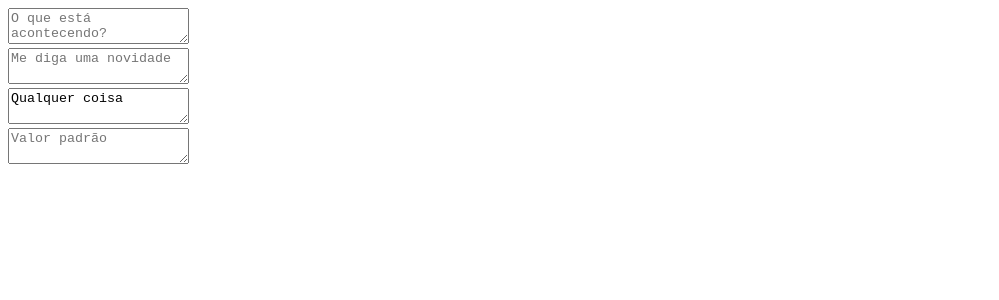
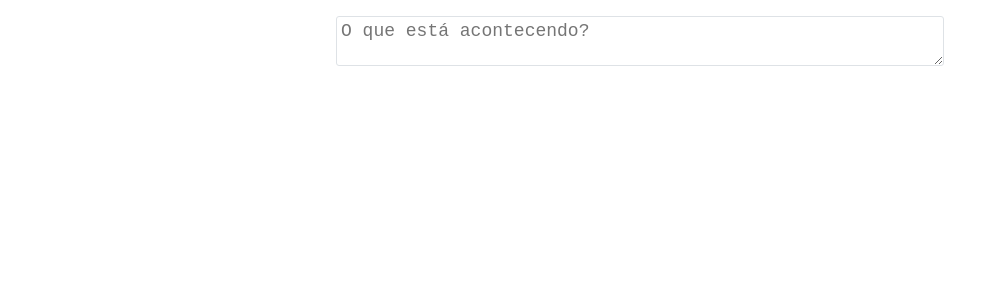
Before and after one commit to ruinedprince/Fundamentos_React, a React (Vite) app in the folder FRVite/: page / in a window 1280 px wide. Shown: the top 300 px of the page, without its empty margins (0-999 px from the left). Built offline with nearby package versions, Linux system fonts and the light colour scheme.

Commit message:
Aplicado estilização ao textarea renderizado na página principal, ao App.jsx e a página principal do projeto

```diff
--- a/FRVite/src/App.jsx
+++ b/FRVite/src/App.jsx
@@ -1,12 +1,16 @@
 import TextInput from './components/TextInput'
+import styles from './App.module.css'
+
 
 function App() {
   return (
     <div>
-      <TextInput placeholder={"O que está acontecendo?"} maxLength={125}/> {/* Componentes devem ser sempre iniciados com letra maiúscula pois são componentes React, se não, será considerado um elemento HTML. Quando criamos componentes, podemos criar quantos quisermos, basta chamá-los dentro do componente pai. Atributos devem ser passados como props, que são objetos que contêm as propriedades do componente. */}
-      <TextInput placeholder={"Me diga uma novidade"} maxLength={250}/>
-      <TextInput placeholder={"Me diga uma novidade"} maxLength={250} value={"Qualquer coisa"}/> {/* Mesmo que eu não tenha definido o valor da propriedade value, posso passar um valor fixo direto no componente.*/}
-      <TextInput maxLength={250}/> {/* Mesmo que eu não tenha definido o valor da propriedade placeholder, posso passar um valor padrão para o componente isso se chama fallback value ou valor padrão.*/}
+
+      {/* Componentes devem ser sempre iniciados com letra maiúscula pois são componentes React, se não, será considerado um elemento HTML. Quando criamos componentes, podemos criar quantos quisermos, basta chamá-los dentro do componente pai. Atributos devem ser passados como props, que são objetos que contêm as propriedades do componente. */}
+      {/* Mesmo que eu não tenha definido o valor da propriedade value, posso passar um valor fixo direto no componente.*/}
+      {/* Mesmo que eu não tenha definido o valor da propriedade placeholder, posso passar um valor padrão para o componente isso se chama fallback value ou valor padrão.*/}
+
+      <TextInput className={styles.appContainer} placeholder={"O que está acontecendo?"} maxLength={125}/>
     </div>
   )
 }
--- /dev/null
+++ b/FRVite/src/App.module.css
@@ -0,0 +1,8 @@
+.appContainer {
+    padding: 8px 16px;
+    max-width: 640px;
+    margin: 0 auto;
+    display: flex;
+    justify-content: center;
+    align-items: center;
+}
--- a/FRVite/src/components/TextInput.jsx
+++ b/FRVite/src/components/TextInput.jsx
@@ -1,9 +1,19 @@
+import styles from './TextInput.module.css';
+
 // Props são objetos que contêm as propriedades do componente. São passados como argumentos para o componente. Podemos acessar as propriedades do componente através do objeto props.
 
-export default function TextInput({placeholder = "Valor padrão", maxLength, ...props}) { // Como eu ja sei que vou receber as propriedades placeholder e maxLength, posso desestruturar o objeto props e receber as propriedades que eu quero. Se não receber, o valor padrão será "Valor padrão".
+export default function TextInput({placeholder = "Valor padrão", maxLength, className, ...props}) {
+
+    // Como eu ja sei que vou receber as propriedades placeholder e maxLength, posso desestruturar o objeto props e receber as propriedades que eu quero. Se não receber, o valor padrão será "Valor padrão".
+
     return (
-        <div>
-            <textarea placeholder={placeholder} maxLength={maxLength} {...props}/> {/* O código entre as chaves é o valor da propriedade placeholder. O problema é que valores fixos direto no componente não são recomendados, pois se precisarmos alterar o valor, teremos que alterar o código fonte, por isso, usamos uma variável para armazenar o valor da propriedade.*/}
+        <div className={className}>
+
+            {/* O código entre as chaves é o valor da propriedade placeholder. O problema é que valores fixos direto no componente não são recomendados, pois se precisarmos alterar o valor, teremos que alterar o código fonte, por isso, usamos uma variável para armazenar o valor da propriedade.
+            */}
+            {/* Como eu quero que o textarea tenha a classe input, posso usar o className={styles.input} para aplicar a classe input. Eu não posso usar apena "class" pois isso é uma palavra reservada do JavaScript.*/}
+
+            <textarea className={styles.input} placeholder={placeholder} maxLength={maxLength} {...props}/>
         </div>
     )
 }
--- /dev/null
+++ b/FRVite/src/components/TextInput.module.css
@@ -0,0 +1,12 @@
+.input {
+    font-size: 18px;
+    border: 1px solid var(--border);
+    width: 100%;
+    border-radius: 3px;
+    padding: 4px;
+    resize: vertical; /* O resize vertical é o que permite que o usuário redimensione o textarea somente verticalmente. É um atributo que controla a capacidade de redimensionamento do textarea. */
+}
+
+.input:focus {
+    outline: none;
+}
--- /dev/null
+++ b/FRVite/src/index.css
@@ -0,0 +1,20 @@
+// CSS GERAL
+
+body {
+    margin: 0;
+    font-family: roboto, sans-serif;
+    -webkit-font-smoothing: antialiased;
+    min-width: 320px;
+}
+
+* {
+    box-sizing: border-box;
+}
+
+:root {
+    --primary: #007bff;
+    --primary-light: #66a1ff;
+    --primary-text: #1e1e1e;
+    --second-text: #6c757d;
+    --border: #dee2e6;
+}
--- a/FRVite/src/main.jsx
+++ b/FRVite/src/main.jsx
@@ -1,6 +1,7 @@
 import { StrictMode } from 'react'
 import { createRoot } from 'react-dom/client'
 import App from './App.jsx'
+import './index.css'
 
 createRoot(document.getElementById('root')).render(
   <StrictMode>
```
